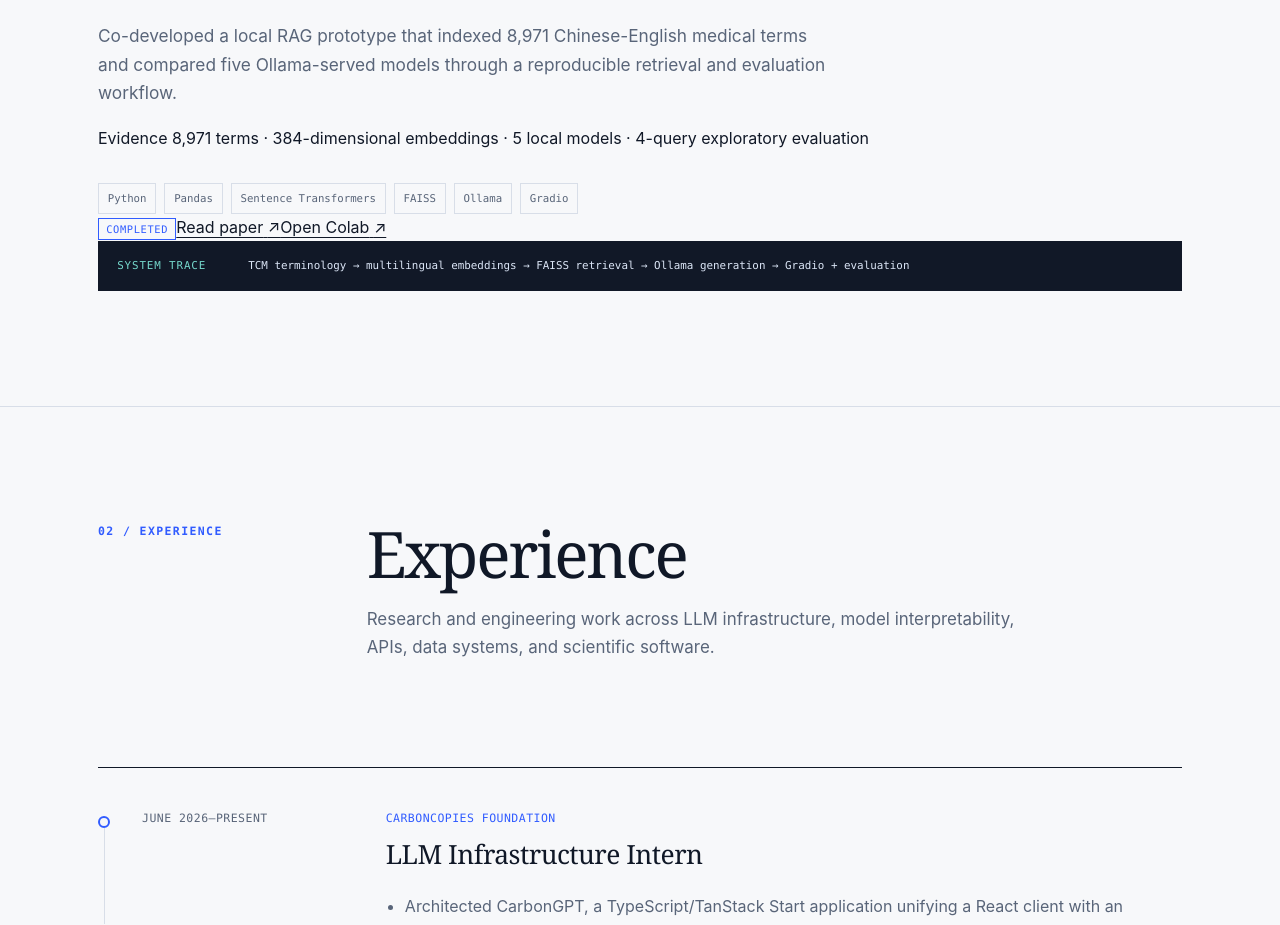
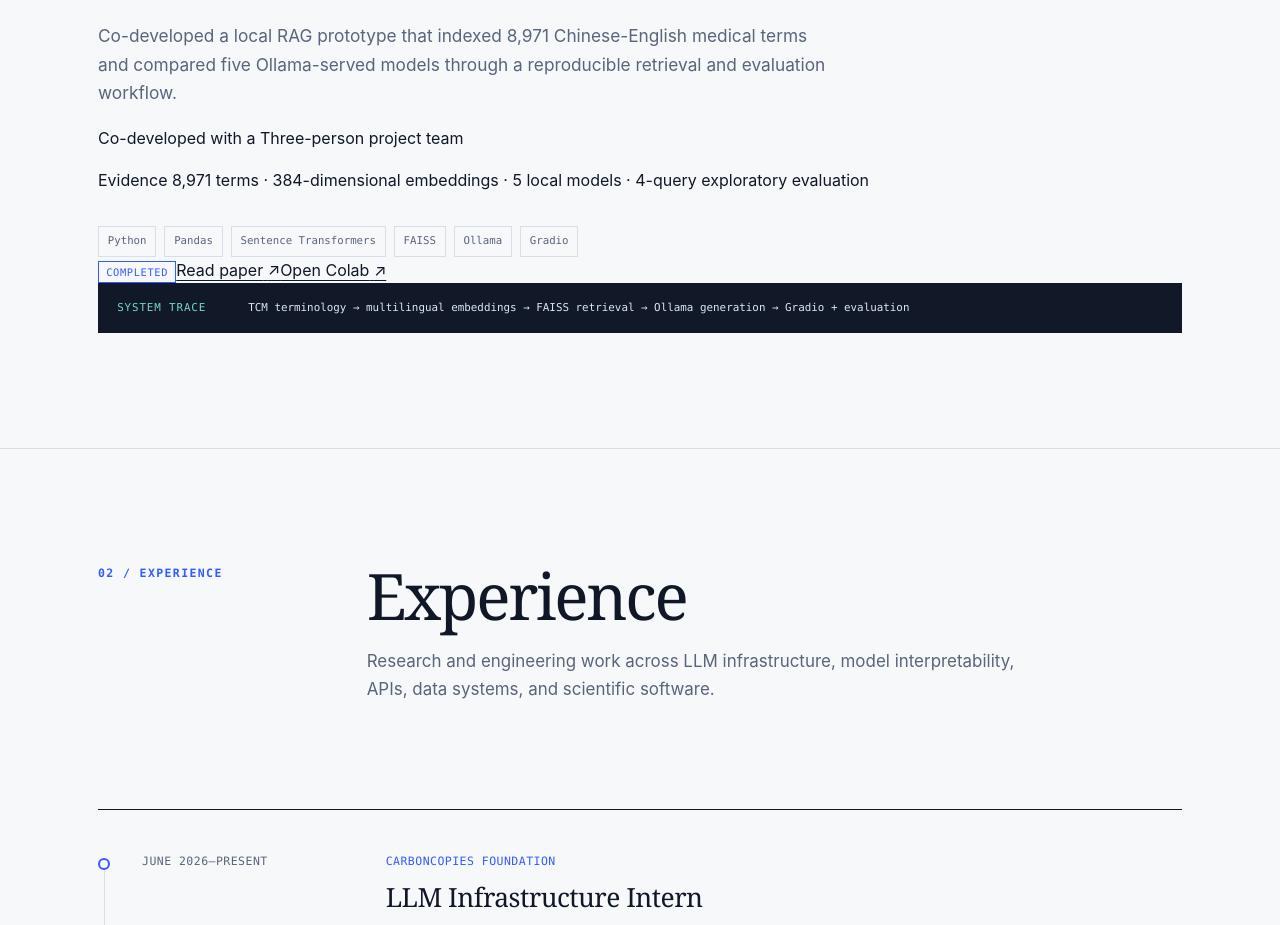
Before and after one commit to syedmahdi30/syedmahdi30.github.io, a React (Create React App) app: page / in a window 1280 px wide. Shown: the part 3330-4255 px from the top of the page. Built offline with nearby package versions, Linux system fonts and the light colour scheme.

Commit message:
Show healthcare RAG team attribution

```diff
--- a/src/components/Projects.js
+++ b/src/components/Projects.js
@@ -63,6 +63,7 @@ const AdditionalProject = ({ project }) => (
       </div>
       <h4>{project.title}</h4>
       <p className="project-outcome">{project.oneLineOutcome}</p>
+      <p className="additional-project-team">Co-developed with a {project.team}</p>
       <p className="additional-project-evidence">
         <span>Evidence</span> {project.metrics.join(" · ")}
       </p>
```
Also changed, not shown: 1 other file (tests, documents, lock files or other folders).
